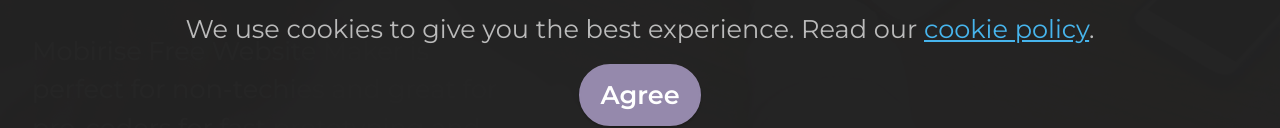
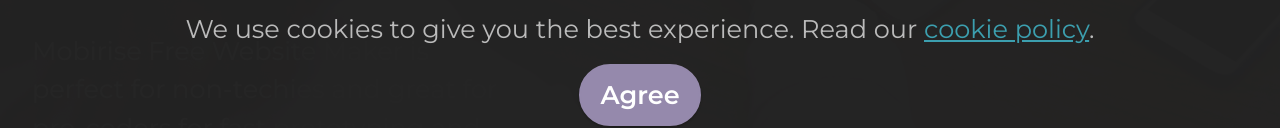
Before and after one commit to artstudiodesign/personal-website, a plain HTML site: page ui-ux.html in a window 1280 px wide. Shown: the part 664-792 px from the top of the page. Drawn offline with Linux system fonts and the light colour scheme; files whose address does not match are found by name.

Commit message:
Update mbr-additional.css

```diff
--- a/assets/mobirise/css/mbr-additional.css
+++ b/assets/mobirise/css/mbr-additional.css
@@ -571,7 +571,7 @@ a[class*="text-"]:not(.nav-link):not(.dropdown-item):not([role]):not(.navbar-cap
 }
 a,
 a:hover {
-  color: #3c9faf;
+  color: #3c9faf !important;
 }
 .mbr-plan-header.bg-primary .mbr-plan-subtitle,
 .mbr-plan-header.bg-primary .mbr-plan-price-desc {
```
